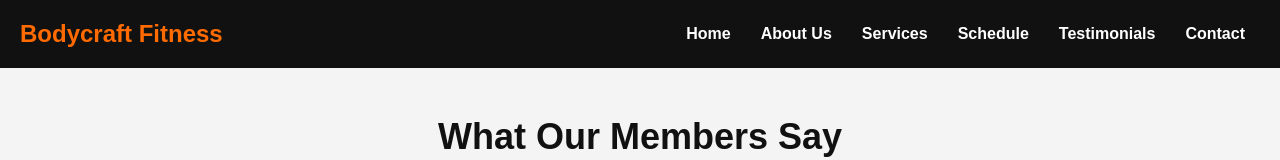
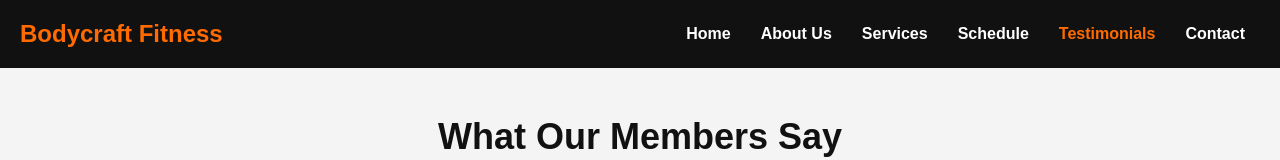
Before and after one commit to coolprasad15/bodycraft_gym, a plain HTML site: page testimonials.html in a window 1280 px wide. Shown: the top 160 px of the page. Drawn offline with Linux system fonts and the light colour scheme.

Commit message:
Highlight active page in navigation for better user experience

```diff
--- a/testimonials.html
+++ b/testimonials.html
@@ -17,7 +17,7 @@
         <li><a href="about.html">About Us</a></li>
         <li><a href="services.html">Services</a></li>
         <li><a href="schedule.html">Schedule</a></li>
-        <li><a href="testimonials.html">Testimonials</a></li>
+        <li><a href="testimonials.html" class="active">Testimonials</a></li>
         <li><a href="contact.html">Contact</a></li>
       </ul>
     </nav>
```
